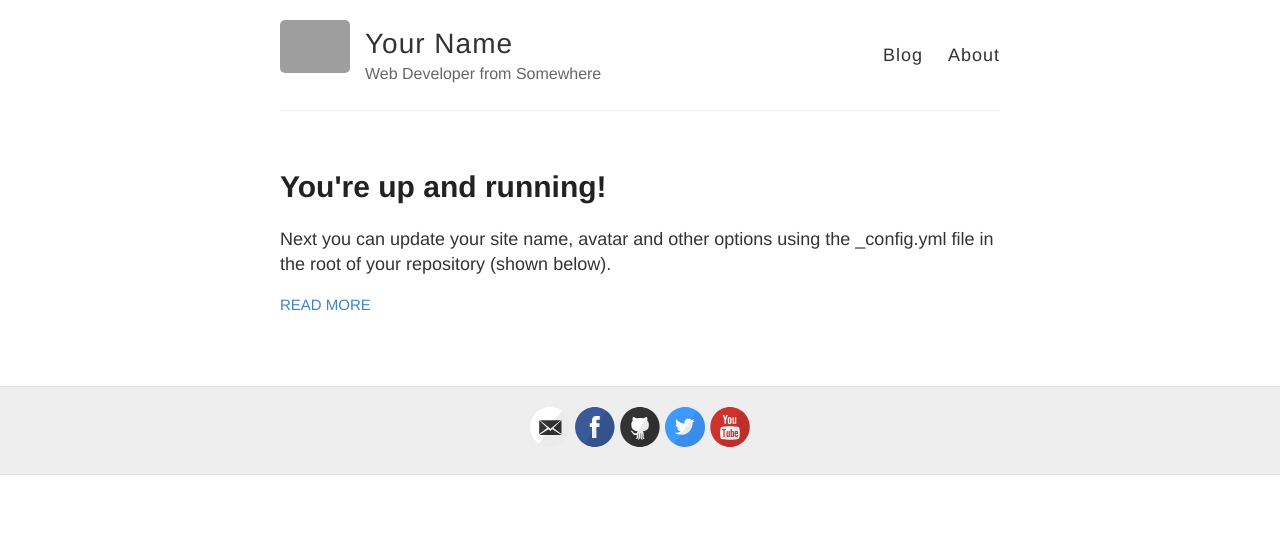
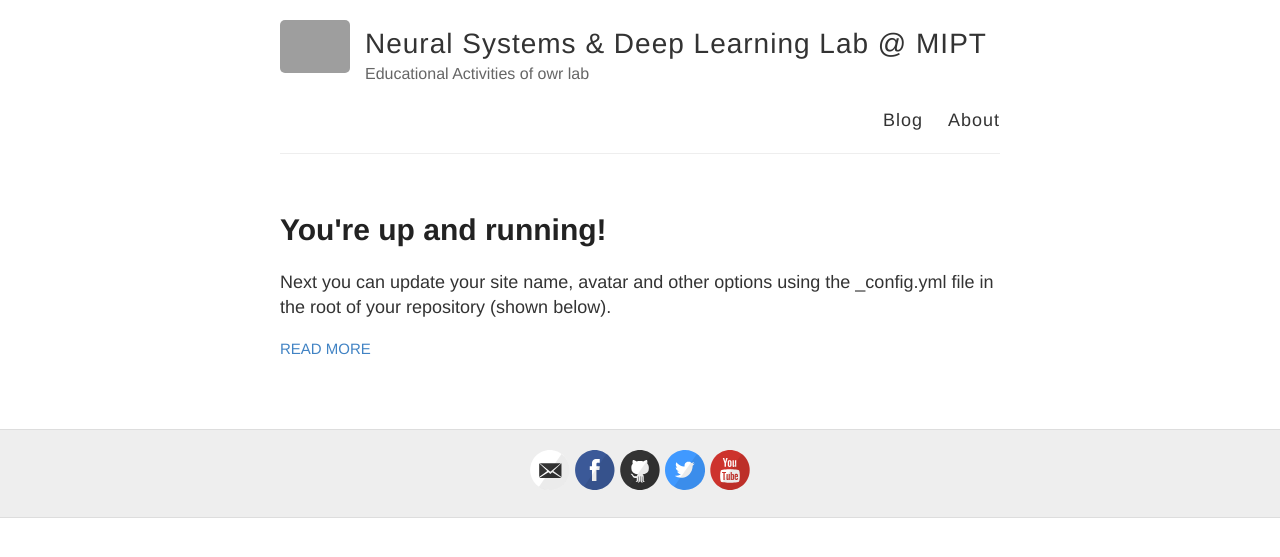
Before and after one commit to deepmipt/edu, a Jekyll site: the page built from index.html, in a window 1280 px wide. Shown: the top 557 px of the page. Built offline with Jekyll 4.4.1, drawn with Linux system fonts in a browser that asks for light colours; grey boxes are pictures that could not be loaded.

Commit message:
ENH: conf

```diff
--- a/_config.yml
+++ b/_config.yml
@@ -3,10 +3,10 @@
 #
 
 # Name of your site (displayed in the header)
-name: Your Name
+name: Neural Systems & Deep Learning Lab @ MIPT
 
 # Short bio or description (displayed in the header)
-description: Web Developer from Somewhere
+description: Educational Activities of owr lab
 
 # URL of your avatar or profile pic (you could use your GitHub profile pic)
 avatar: https://raw.githubusercontent.com/barryclark/jekyll-now/master/images/jekyll-logo.png
@@ -47,7 +47,8 @@ url: http://edu.ipavlov.ai
 # (http://yourusername.github.io/repository-name)
 # and NOT your User repository (http://yourusername.github.io)
 # then add in the baseurl here, like this: "/repository-name"
-baseurl: "/edu"
+baseurl: ""
+# baseurl: "/edu"
 
 #
 # !! You don't need to change any of the configuration flags below !!
```
